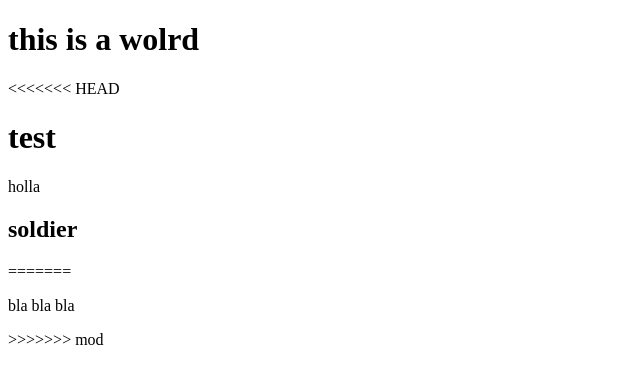
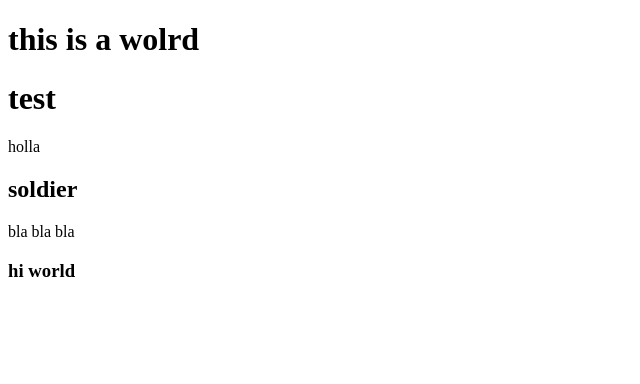
Before and after one commit to abdullahtechcmpus/techcampus-one, a plain HTML site: page index.html in a window 1280 px wide. Shown: the whole page, without its empty margins (0-640 px from the left). Drawn offline with Linux system fonts and the light colour scheme.

Commit message:
add new line

```diff
--- a/index.html
+++ b/index.html
@@ -5,12 +5,10 @@
 </head>
 <body>
   <h1>this is a wolrd</h1>
-<<<<<<< HEAD
   <h1>test</h1>
   <p>holla</p>
   <h2>soldier</h2>
-=======
   <p>bla bla bla</p>
->>>>>>> mod
+  <h3>hi world</h3>
 </body>
 </html>
```
